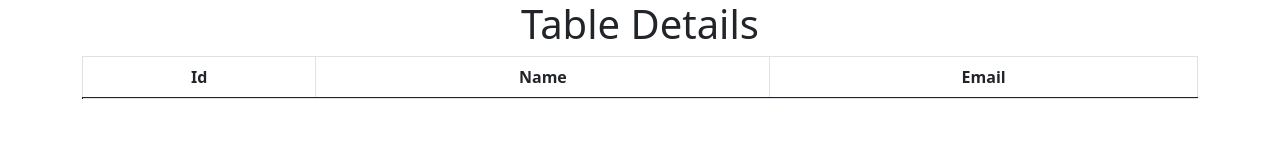
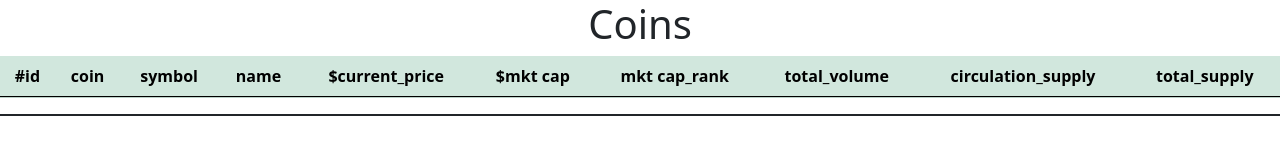
Before and after one commit to AnandYellapu/Pagination, a plain HTML site: page index.html in a window 1280 px wide. Drawn offline with nearby package versions, Linux system fonts and the light colour scheme; no server answers.

Commit message:
Update index.html

```diff
--- a/index.html
+++ b/index.html
@@ -7,21 +7,27 @@
   <meta name="viewport" content="width=device-width, initial-scale=1.0">
   <link href="https://cdn.jsdelivr.net/npm/bootstrap@5.1.3/dist/css/bootstrap.min.css" rel="stylesheet"
     integrity="sha384-1BmE4kWBq78iYhFldvKuhfTAU6auU8tT94WrHftjDbrCEXSU1oBoqyl2QvZ6jIW3" crossorigin="anonymous">
-  <title>Document</title>
+  <title>CoinDex</title>
 </head>
 <body>
-	<div class="container">
-		<h1 id="title" style="text-align: center">Table Details</h1>
-		<!-- <p id="description">description</p> -->
+	<div class="container-responsive">
+		<h1 id="title" style="text-align: center">Coins</h1>
 
-		<div class="table-responsive ">
-		  <table class="table table-bordered table-striped table-hover text-center" id="list">
+		<div class="table">
+		  <table class="table table-success table-striped table-hover text-center" class="list">
 			<thead>
 			  <tr>
-				<th scope="col">Id</th>
-				<th scope="col">Name</th>
-				<th scope="col">Email</th>
-			  </tr>
+				<th>#id</th>
+                <th>coin</th>
+                <th>symbol</th>
+                <th>name</th>
+                <th>$current_price</th>
+                <th>$mkt cap</th>
+                <th>mkt cap_rank</th>
+                <th>total_volume</th>
+                <th>circulation_supply</th>
+                <th>total_supply</th>
+				</tr>
 			</thead>
 			<tbody class="userlist">
 				<tr>
@@ -29,10 +35,9 @@
 			</tbody>
 		  </table>
 
-		  <!--pagination -->
+		<!-- pagination -->
 		  <nav aria-label="...">
-			<ul id="paginationDiv" class="pagination d-flex justify-content-center">
-
+			<ul id="paginationDiv" class="pagination pagination-sm justify-content-end">
 			</ul>
 		  </nav>
 		</div>
```
